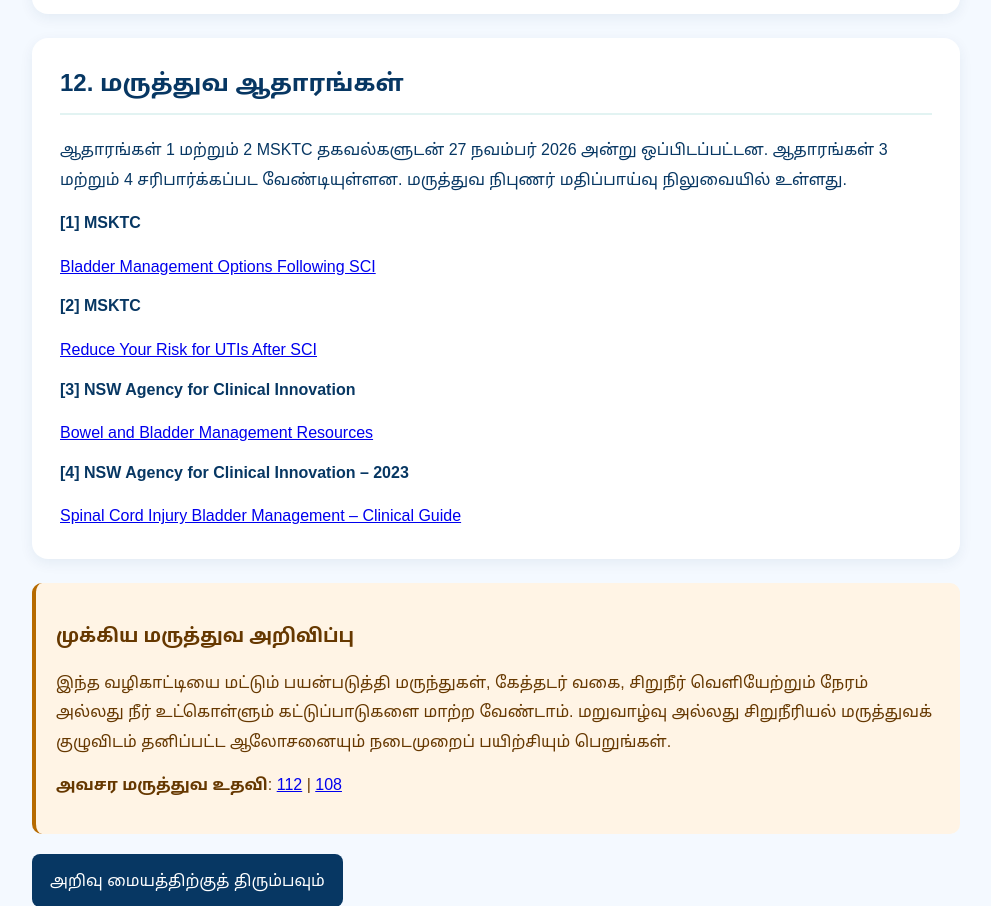
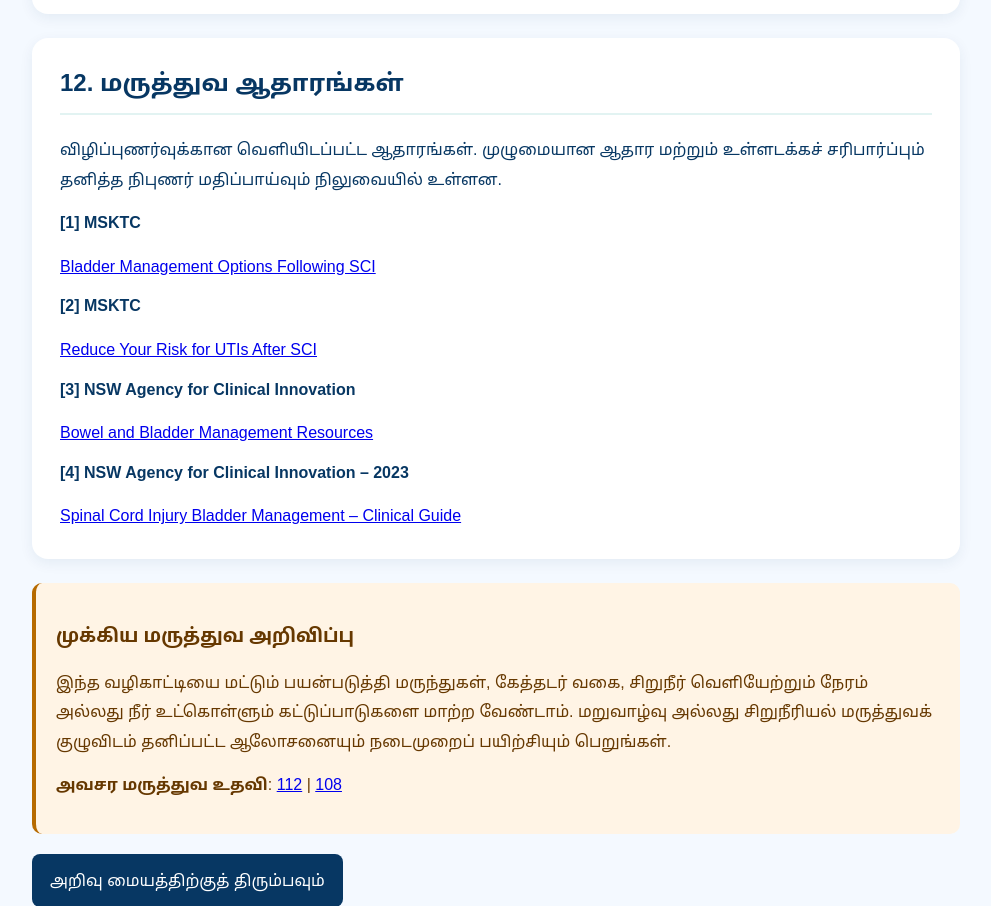
Before and after one commit to uthayaa999/sis-spinal-injured-society, a plain HTML site: page bladder-management.html in a window 1280 px wide. Shown: the part 11094-12000 px from the top of the page, without its empty margins (144-1135 px from the left). Drawn offline with Linux system fonts and the light colour scheme.

Commit message:
Update bladder-management.html
SIS STEP 43.4.5 - Reference Transparency and Educational Content Corrections

```diff
--- a/bladder-management.html
+++ b/bladder-management.html
@@ -335,10 +335,7 @@ sourcesTitle:[
 "12. மருத்துவ ஆதாரங்கள்"
 ],
 
-sourcesNote:[
-"References 1 and 2 cross-checked against MSKTC on 27 November 2026. References 3 and 4 remain pending verification. Independent clinical review is pending.",
-"ஆதாரங்கள் 1 மற்றும் 2 MSKTC தகவல்களுடன் 27 நவம்பர் 2026 அன்று ஒப்பிடப்பட்டன. ஆதாரங்கள் 3 மற்றும் 4 சரிபார்க்கப்பட வேண்டியுள்ளன. மருத்துவ நிபுணர் மதிப்பாய்வு நிலுவையில் உள்ளது."
-],
+sourcesNote:["Published resources for educational reading. Full reference and content verification and independent professional review remain pending.","விழிப்புணர்வுக்கான வெளியிடப்பட்ட ஆதாரங்கள். முழுமையான ஆதார மற்றும் உள்ளடக்கச் சரிபார்ப்பும் தனித்த நிபுணர் மதிப்பாய்வும் நிலுவையில் உள்ளன."],
 
 disclaimerTitle:[
 "Important Medical Disclaimer",
```
